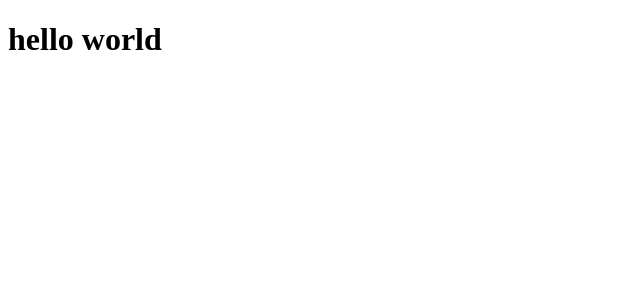
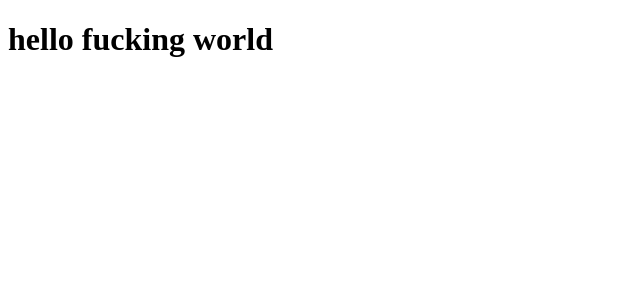
Before and after one commit to MatheusLittig/cytrus-project, a Next.js app: page / in a window 1280 px wide. Shown: the top 300 px of the page, without its empty margins (0-640 px from the left). Built offline with nearby package versions, Linux system fonts and the light colour scheme.

Commit message:
feat: testing new husky configuration

```diff
--- a/pages/index.tsx
+++ b/pages/index.tsx
@@ -1,3 +1,3 @@
 export default function Home(): JSX.Element {
-  return <h1>hello world</h1>
+  return <h1>hello fucking world</h1>
 }
```
Also changed, not shown: .huskyrc.json.
